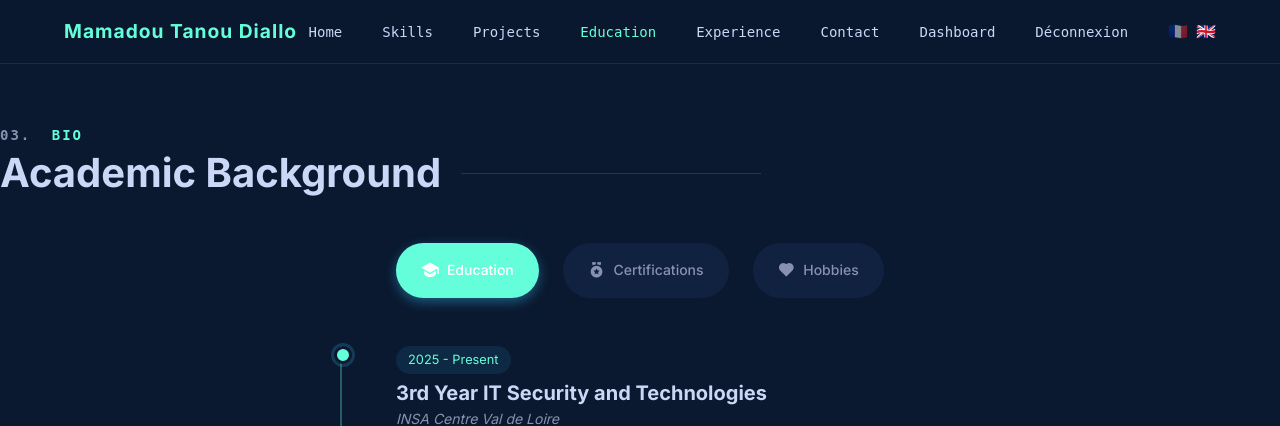
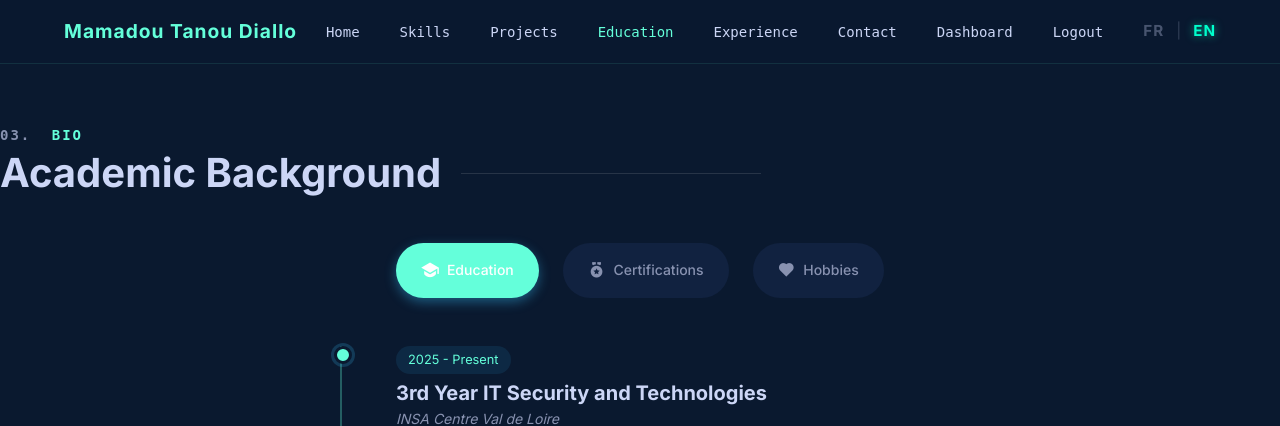
Before and after one commit to diallocode/Portfolio, a PHP site: page /more.php in a window 1280 px wide. Shown: the top 426 px of the page. Run offline with PHP 8.4, Linux system fonts and the light colour scheme; the visitor is signed in with stand-in values (Sample User, id 1); some libraries are stand-ins or nearby versions.

Commit message:
update lang

```diff
--- a/assets/css/commun.css
+++ b/assets/css/commun.css
@@ -201,3 +201,42 @@ h1, h2, h3, h4 {
         color: #fff;
     }
 }
+
+/* ========================================= */
+/* SÉLECTEUR DE LANGUE (FR | EN)       */
+/* ========================================= */
+.nav__lang {
+    display: flex;
+    align-items: center;
+    gap: 0.75rem;
+    font-size: 0.95rem;
+    font-family: var(--body-font);
+    font-weight: 600;
+}
+
+.lang__btn {
+    color: var(--text-color);
+    opacity: 0.5;
+    transition: all 0.3s ease;
+    text-decoration: none;
+    letter-spacing: 1px;
+}
+
+.lang__separator {
+    color: var(--text-color);
+    opacity: 0.3;
+    font-weight: 300;
+}
+
+/* Effet au survol */
+.lang__btn:hover {
+    opacity: 0.8;
+    transform: translateY(-2px);
+}
+
+
+.active-lang {
+    opacity: 1;
+    color: #00ffcc;
+    text-shadow: 0 0 8px rgba(0, 255, 204, 0.6);
+}
--- a/templates/menu_nav.php
+++ b/templates/menu_nav.php
@@ -22,23 +22,23 @@ $tr = include __DIR__ . '/../lang/' . $lang . '.php';
         <ul class="nav__list">
 
             <li class="nav__item">
-                <a href="index.php#home" class="nav__link"><?= $tr['home']  ?></a>
+                <a href="index.php#home" class="nav__link"><?= $tr['home'] ?? 'Accueil' ?></a>
             </li>
             <li class="nav__item">
-                <a href="index.php#skills" class="nav__link"><?= $tr['skills'] ?></a>
+                <a href="index.php#skills" class="nav__link"><?= $tr['skills'] ?? 'Compétences' ?></a>
             </li>
             <li class="nav__item">
-                <a href="index.php#projects" class="nav__link"><?= $tr['projects'] ?></a>
+                <a href="index.php#projects" class="nav__link"><?= $tr['projects'] ?? 'Projets' ?></a>
             </li>
 
             <li class="nav__item">
-                <a href="more.php#education" class="nav__link"><?= $tr['education'] ?></a>
+                <a href="more.php#education" class="nav__link"><?= $tr['education'] ?? 'Formation' ?></a>
             </li>
             <li class="nav__item">
-                <a href="more.php#service" class="nav__link"><?= $tr['experiences']  ?></a>
+                <a href="more.php#service" class="nav__link"><?= $tr['experiences'] ?? 'Expériences' ?></a>
             </li>
             <li class="nav__item">
-                <a href="more.php#contact" class="nav__link"><?= $tr['contact'] ?></a>
+                <a href="more.php#contact" class="nav__link"><?= $tr['contact'] ?? 'Contact' ?></a>
             </li>
 
             <?php if (isset($_SESSION['user_id'])): ?>
@@ -48,19 +48,16 @@ $tr = include __DIR__ . '/../lang/' . $lang . '.php';
                     </a>
                 </li>
                 <li class="nav__item">
-                    <a href="admin/logout.php" class="nav__link">Déconnexion</a>
+                    <a href="admin/logout.php" class="nav__link"><?= $tr['logout'] ?? 'Déconnexion' ?></a>
                 </li>
-            <?php else: ?>
-                <?php endif; ?>
+            <?php endif; ?>
 
-            <li class="nav__item nav__lang" style="display: flex; gap: 0.5rem;">
-                <a href="php/set_lang.php?lang=fr" title="Français" style="opacity: <?= $lang == 'fr' ? '1' : '0.5' ?>;">
-                    🇫🇷
-                </a>
-                <a href="php/set_lang.php?lang=en" title="English" style="opacity: <?= $lang == 'en' ? '1' : '0.5' ?>;">
-                    🇬🇧
-                </a>
+            <li class="nav__item nav__lang">
+                <a href="php/set_lang.php?lang=fr" class="lang__btn <?= $lang === 'fr' ? 'active-lang' : '' ?>" title="Français">FR</a>
+                <span class="lang__separator">|</span>
+                <a href="php/set_lang.php?lang=en" class="lang__btn <?= $lang === 'en' ? 'active-lang' : '' ?>" title="English">EN</a>
             </li>
+
         </ul>
 
         <div class="nav__close" id="nav-close">
```
